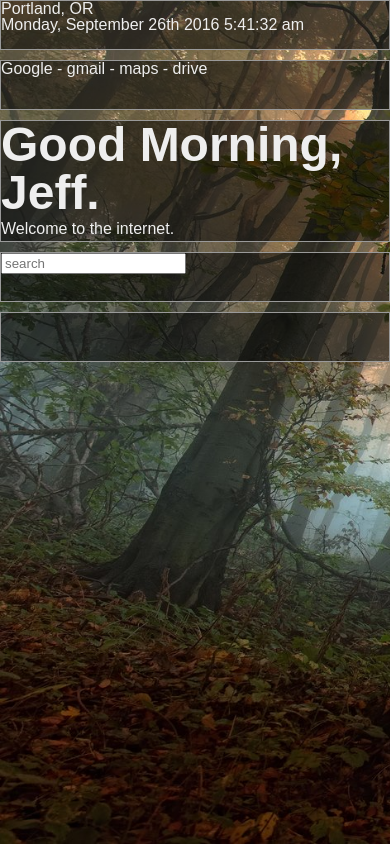
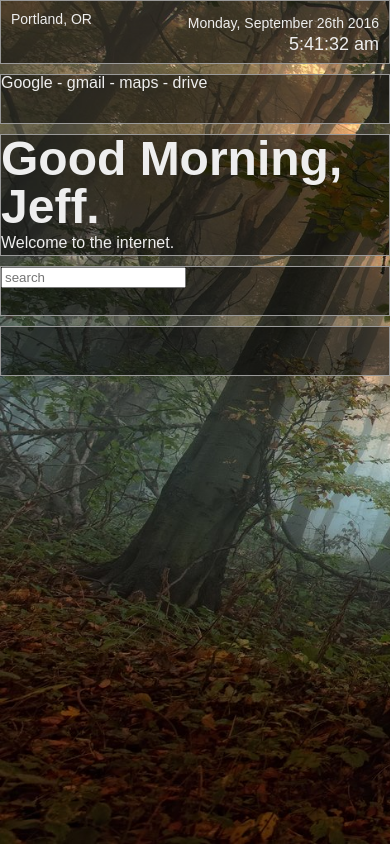
Before and after one commit to jeffsdev/Startpage, a website: page app/index.html in a window 390 px wide. Drawn offline with Linux system fonts and the light colour scheme.

Commit message:
adjust styling in header for mobile

```diff
--- a/app/index.html
+++ b/app/index.html
@@ -17,8 +17,10 @@
   <body>
     <header>
       <div class="time-weather-container">
-        <div id="weather"></div>
-        <span>Portland, OR</span>
+        <div class="location-data">
+          <div id="weather"></div>
+          <span class="location">Portland, OR</span>
+        </div>
         <div id="datetime">
           <span class="date"></span>
           <span class="time"></span>
--- a/app/scss/layout/header.scss
+++ b/app/scss/layout/header.scss
@@ -2,18 +2,46 @@ header {
   display: flex;
   flex-wrap: wrap;
   width: 100%;
-
   .time-weather-container,
   .greeting-container,
   .google-links-container {
     background: rgba(0, 0, 0, 0.5);
   }
   .time-weather-container {
+    display: flex;
     flex: 1 1 100%;
     border: 1px solid #999;
     order: 1;
     margin-bottom: 10px;
-    height: 50px;
+    padding: 10px;
+    // height: 50px;
+    .location-data {
+      flex-direction: column;
+      justify-content: space-around;
+      flex: 1 40%;
+      // border: 1px solid red;
+      #weather {
+      }
+      .location {
+        font-size: 14px;
+      }
+    }
+    #datetime {
+      flex: 1 1 100%;
+      display: flex;
+      // border: 1px solid lime;
+      flex-direction: column;
+      justify-content: space-between;
+      align-items: flex-end;
+      font-size: 14px;
+      .date {
+        padding-top: 5px;
+      }
+      .time {
+        padding-top: 5px;
+        font-size: 18px;
+      }
+    }
   }
   .greeting-container {
     flex: 1 1 100%;
@@ -28,6 +56,9 @@ header {
     margin-bottom: 10px;
     height: 50px;
   }
+
+
+
 }
 
 
```
Also changed, not shown: app/js/scripts.js (+3 -7 lines), app/css/layout/header.css, app/css/main.css.
